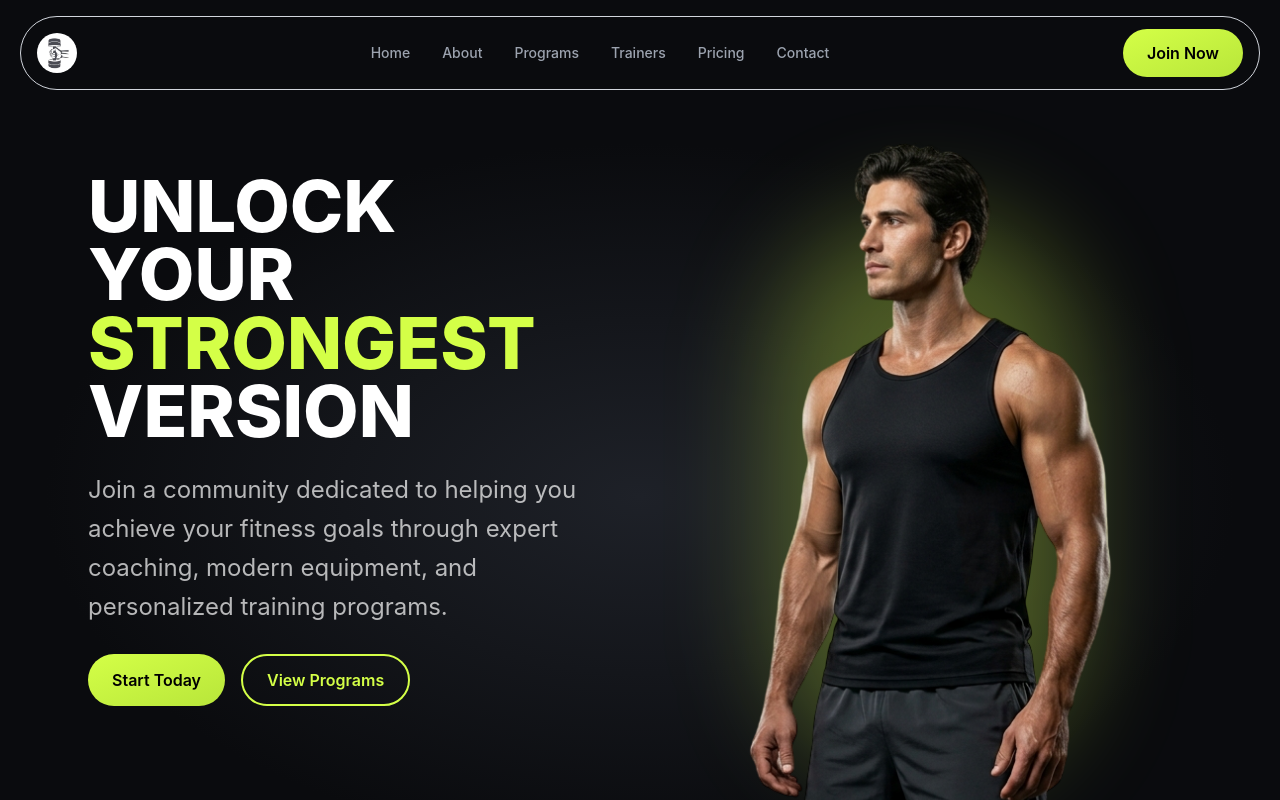
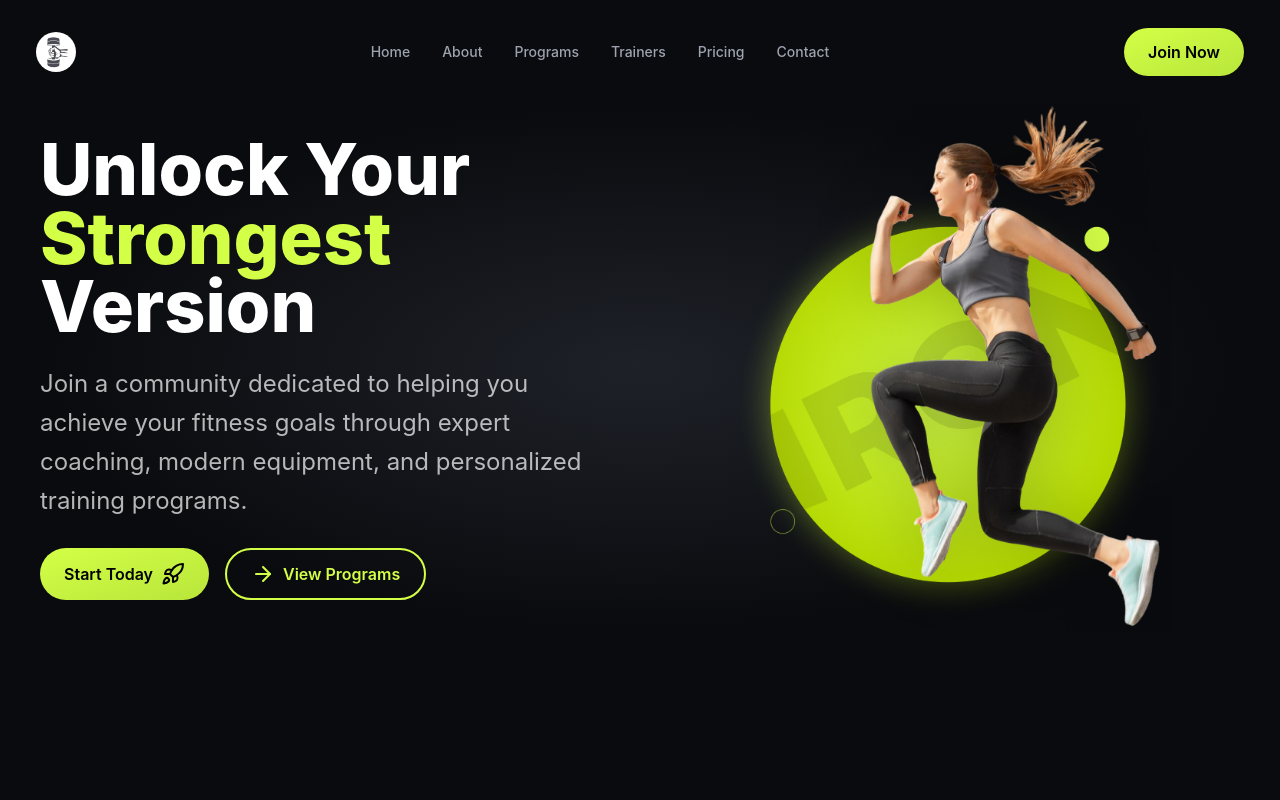
Before and after one commit to Ubaid-Stack/IronPeak, a React (Vite) app: page / in a window 1280 px wide. Built offline with nearby package versions, Linux system fonts and the light colour scheme.

Commit message:
Refactor: Home and nav component

```diff
--- a/src/App.tsx
+++ b/src/App.tsx
@@ -8,7 +8,7 @@ const App = () => {
       <div>
         <Hero />
       </div>
-        <Hero />
+
     </div>
   );
 };
--- a/src/components/Buttons.tsx
+++ b/src/components/Buttons.tsx
@@ -11,12 +11,12 @@ export const PrimaryButton = ({ text, icon }: ButtonProps) => (
         font-semibold text-md
         hover:scale-105 hover:shadow-[0_0_40px_rgba(212,255,71,0.3)]
         cursor-pointer transition-all duration-300
-        flex items-center
+        flex items-center gap-2
         w-fit
       `}
   >
+    {text}
     {icon && <span>{icon}</span>}
-    {text}
   </button>
 );
 
--- a/src/components/Hero/Hero.tsx
+++ b/src/components/Hero/Hero.tsx
@@ -1,39 +1,35 @@
 import { GhostButton, PrimaryButton } from "../Buttons";
 import Description from "../Description";
-import heroImage from "../../assets/hero.png";
+import heroImage from "../../assets/hero-image.png";
+import { ArrowRight, Rocket } from "lucide-react";
 
 const Hero = () => {
   return (
-    <section className="mt-28 md:mt-35 px-6 lg:px-12 [background:var(--gradient-hero)]">
-      <div className="flex flex-col lg:flex-row gap-10 lg:gap-12 max-w-7xl mx-auto">
+    <section className="mt-28 md:mt-26 [background:var(--gradient-hero)]">
+      <div className="flex flex-col lg:flex-row gap-10 lg:gap-12 max-w-7xl mx-auto items-center">
         {/* Text column */}
         <div className="flex flex-col gap-4 lg:w-1/2">
-          <h1 className="text-4xl font-extrabold leading-[0.95] text-(--color-text-white) sm:text-5xl md:text-6xl xl:text-7xl lg:mt-8">
-            UNLOCK YOUR <br />
-            <span className="text-(--color-cta-primary)">STRONGEST</span> <br />
-            VERSION
+          <h1 className="text-4xl font-extrabold leading-[0.95] text-(--color-text-white) sm:text-5xl md:text-5xl xl:text-7xl ">
+            Unlock Your <br />
+            <span className="text-(--color-cta-primary)">Strongest</span>
+            <br />
+            Version
           </h1>
-          <Description
-            text="Join a community dedicated to helping you achieve your fitness goals through expert coaching, modern equipment, and personalized training programs."
-
-          />
+          <Description text="Join a community dedicated to helping you achieve your fitness goals through expert coaching, modern equipment, and personalized training programs." />
           <div className="flex flex-col gap-4 mt-3 md:flex-row">
-            <PrimaryButton text="Start Today" />
-            <GhostButton text="View Programs" />
+            <PrimaryButton text="Start Today" icon={<Rocket />} />
+            <GhostButton text="View Programs" icon={<ArrowRight />} />
           </div>
         </div>
 
         {/* Image column */}
-        <div className="flex items-center justify-center w-full lg:w-1/2">
-          <div className="relative">
-            <div className="absolute inset-0 bg-(--color-cta-primary)/30 blur-3xl rounded-full scale-[0.8]" />
-            <img
-              src={heroImage}
-              alt="Athlete mid-lift in the gym"
-              fetchPriority="high"
-              className="relative w-55 sm:w-64 lg:w-70 xl:w-96"
-            />
-          </div>
+        <div className="flex justify-center items-center lg:w-1/2">
+          <img
+            src={heroImage}
+            alt="Athlete mid-lift in the gym"
+            fetchPriority="high"
+            className="relative md:w-90 lg:w-100 xl:w-110"
+          />
         </div>
       </div>
     </section>
--- a/src/components/Navbar/Navbar.tsx
+++ b/src/components/Navbar/Navbar.tsx
@@ -3,6 +3,7 @@ import logo from "../../assets/logo.png";
 import { PrimaryButton } from "../Buttons";
 import NavLinks from "./NavLinks";
 import MobileNav from "./MobileNav";
+import { TextAlignJustify } from "lucide-react";
 
 const AppLogo = () => {
   return (
@@ -19,7 +20,7 @@ const Navbar = () => {
 
   return (
     <header className="fixed top-4 inset-x-0 z-50 px-5">
-      <div className="flex items-center justify-between border border-gray-300 bg-transparent rounded-full px-4 py-3 max-w-7xl mx-auto">
+      <div className="flex items-center justify-between bg-transparent rounded-full px-4 py-3 max-w-7xl mx-auto">
         <AppLogo />
 
         {/* desktop links — hidden on mobile */}
@@ -40,7 +41,7 @@ const Navbar = () => {
           aria-expanded={isOpen}
           aria-controls="mobile-menu"
         >
-          ☰
+          <TextAlignJustify />
         </button>
 
         <MobileNav isOpen={isOpen} onClose={() => setIsOpen(false)} />
```
Also changed, not shown: src/assets/hero-image.png (added), src/assets/hero.png (deleted).
